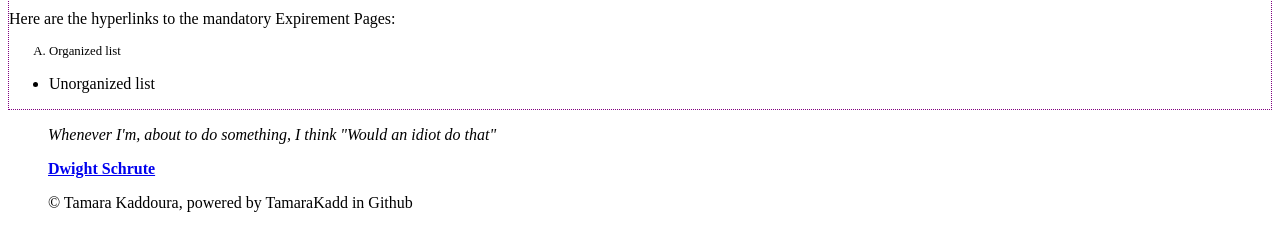
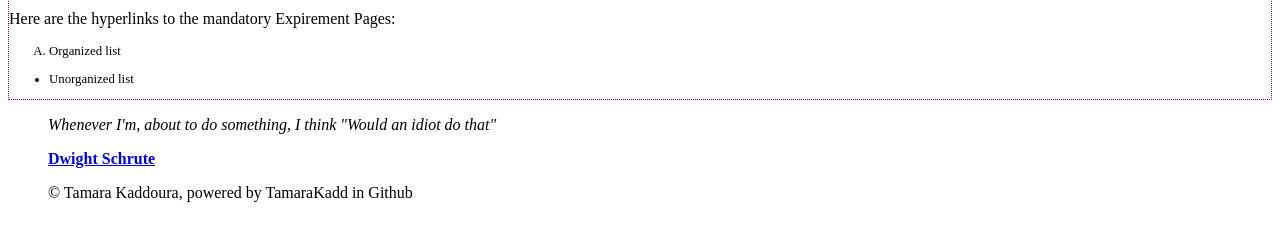
Before and after one commit to TamaraKadd/HTML.github.io, a plain HTML site: page index.html in a window 1280 px wide. Shown: the part 391-642 px from the top of the page. Drawn offline with Linux system fonts and the light colour scheme.

Commit message:
Update index.html

```diff
--- a/index.html
+++ b/index.html
@@ -32,7 +32,7 @@
     <ol style="font-size:1vw;" type="A">
       <li> Organized list
     </ol>
-    <ul>
+    <ul style="font-size:1vw;" style="list-style-stype:square;">
        <li> Unorganized list
     </ul>
   </article>
```
